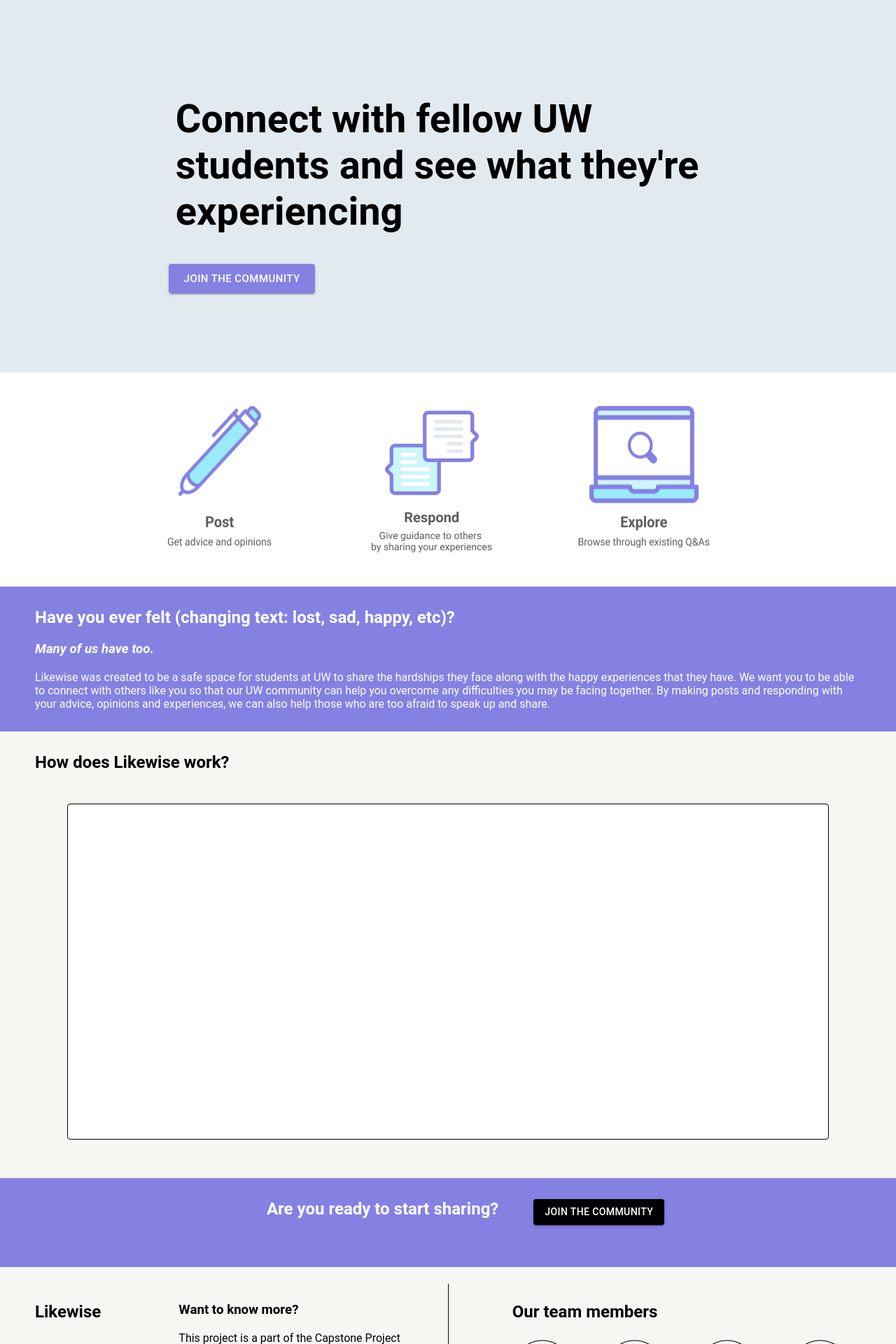
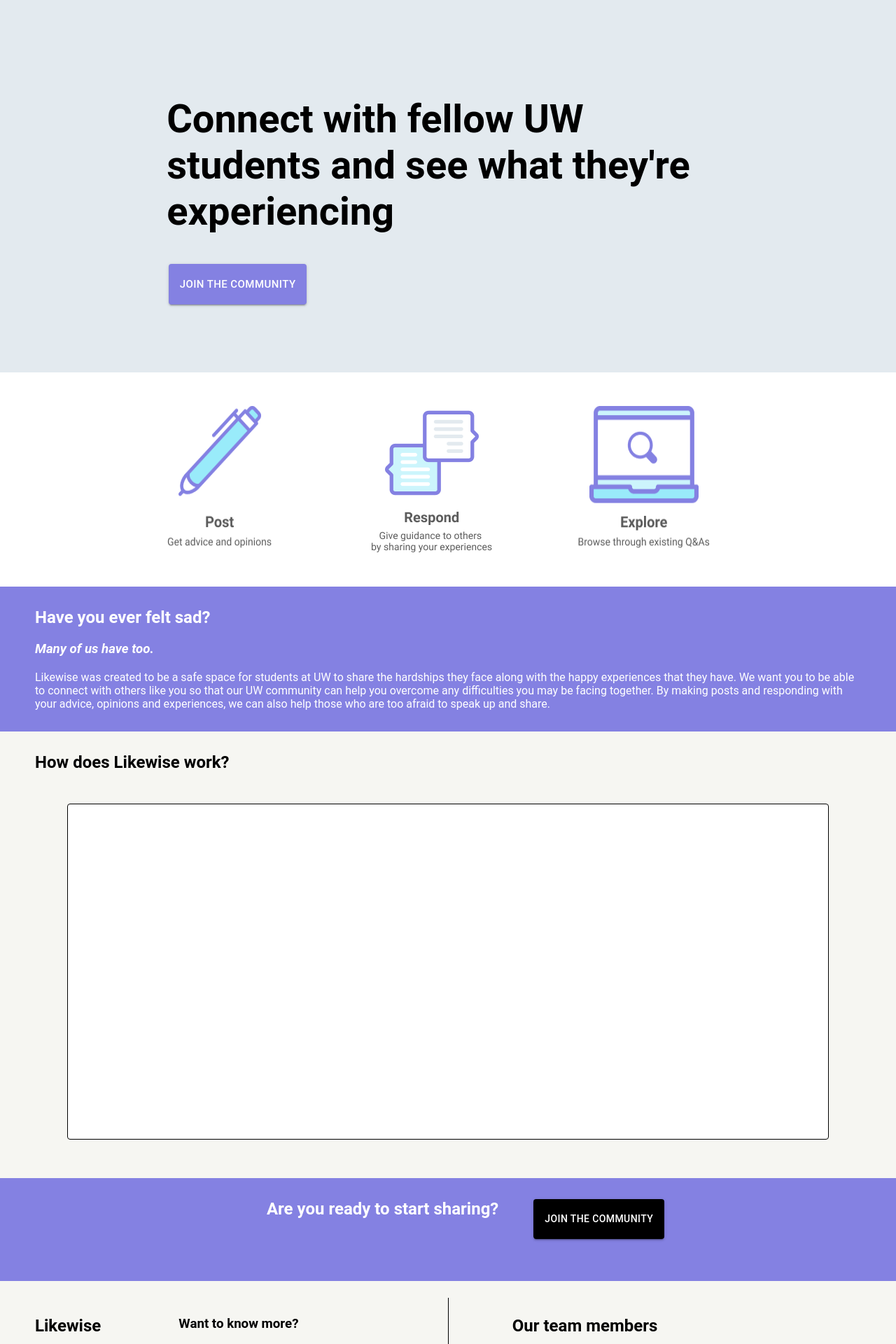
Before and after one commit to chandelier05/likewise, a React (Create React App) app in the folder likewise/: page / in a window 1280 px wide. Shown: the part 140-2060 px from the top of the page at 70% size. Built offline with nearby package versions, Linux system fonts and the light colour scheme.

Commit message:
fixed button styling and attempted to do text change

```diff
--- a/likewise/src/components/footer/Footer.js
+++ b/likewise/src/components/footer/Footer.js
@@ -1,5 +1,5 @@
 import React from 'react';
-import {makeStyles, Container, Button, Grid, Box} from '@material-ui/core';
+import {makeStyles, Grid, Box} from '@material-ui/core';
 import './style.css';
 import circle from "../../assets/circle.PNG";
 
--- a/likewise/src/components/navbar/style.css
+++ b/likewise/src/components/navbar/style.css
@@ -29,4 +29,6 @@
 
 #login {
     margin-right: 1rem;
+    padding-top: 0.5rem;
+    padding-bottom: 0.5rem;
 }
--- a/likewise/src/components/section1/style.css
+++ b/likewise/src/components/section1/style.css
@@ -9,7 +9,7 @@
     text-align: left;
     margin-top: 15%;
     margin-right: 18%;
-    margin-left: 18%;
+    margin-left: 17%;
     font-size: 56px;
 }
 
@@ -20,6 +20,7 @@
     margin-top: 2rem;
     background-color: #8481E2;
     color: white;
+    padding: 1rem;
 
 }
 
--- a/likewise/src/components/section2/Significance.js
+++ b/likewise/src/components/section2/Significance.js
@@ -1,32 +1,14 @@
-import React from 'react';
+import React, {Component} from 'react';
 import {makeStyles, Container, Button, Grid} from '@material-ui/core';
 import './style.css';
 
-const useStyles = makeStyles(theme => ({
-    purple: {
-        flexGrow: 1,
-        backgroundColor: "#8481E2",
-        color: "#FFF",
-        marginRight: "auto",
-        marginLeft: "auto",
-        padding: "20px 40px",
-    },
-    white: {
-        flexGrow: 1,
-        backgroundColor: "#F6F6F2",
-        color: "#000000",
-        padding: "20px 40px",
-    }
-  }));
-
-export default function Significance(props) {
-    const classes = useStyles();
+export default class Significance extends Component{
+    //let classes = useStyles();
+    render(){
         return (
             <div>
-            <div className={classes.purple}>
-                <h2>
-                    Have you ever felt (changing text: lost, sad, happy, etc)?
-                </h2>
+                <div className="purple">
+                        <h2> Have you ever felt <span id="changeText">sad</span>?</h2>
                     <h3 style={{fontStyle: "italic"}}>
                         Many of us have too.
                     </h3>
@@ -38,7 +20,7 @@
                     opinions and experiences, we can also help those who are too afraid to speak up and share.
                     </p>
                 </div>
-            <div className={classes.white}>
+                <div className="white">
                     <h2>
                         How does Likewise work?
                     </h2>
@@ -53,7 +35,7 @@
                         </Container>
                     </div>
                 </div>
-                <Grid container className={classes.purple} style={{textAlign: "center", height: "100%"}} justify="center">
+                    <Grid container className="purple" style={{textAlign: "center", height: "100%"}} justify="center">
                         <Grid item spacing={4} style={{padding: "0px 40px"}}>
                             <h2 style={{display: "inline-flex"}}>
                                 Are you ready to start sharing?
@@ -61,9 +43,11 @@
                         </Grid>
                         <Grid item spacing={4} style={{padding: "10px 0px 40px"}}>
                             <Button variant="contained" style={{display: "inline-flex",
-                            color: "#FFFFFF", backgroundColor: "#000000"}}>Join the community</Button>
+                                color: "#FFFFFF", backgroundColor: "#000000", padding:"1rem"}}>Join the community</Button>
                         </Grid>
                     </Grid>
             </div>
         );
     }
+
+}
--- a/likewise/src/components/section2/style.css
+++ b/likewise/src/components/section2/style.css
@@ -7,3 +7,23 @@
         flex-basis: 5.333333% !important;
     }
 }
+
+#feelings{
+    clear: both;
+}
+
+.purple{
+    flex-grow: 1;
+    background-color: #8481E2;
+    color: #FFF;
+    margin-right: auto;
+    margin-left: auto;
+    padding: 20px 40px;
+}
+
+.white {
+    flex-grow: 1;
+    background-color: #F6F6F2;
+    color: #000000;
+    padding: 20px 40px;
+}
```
Also changed, not shown: likewise/src/App.css (line endings or trailing spaces). Lines whose indentation alone changed are shown as unchanged.
